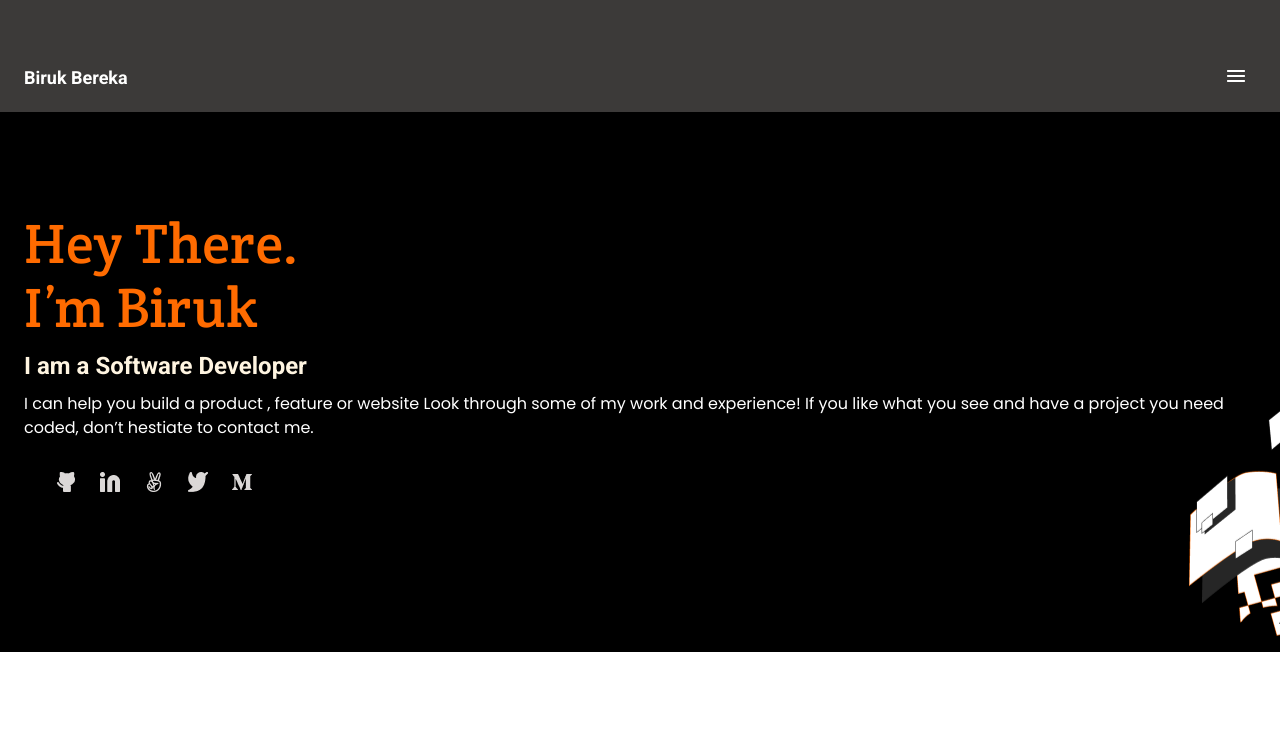
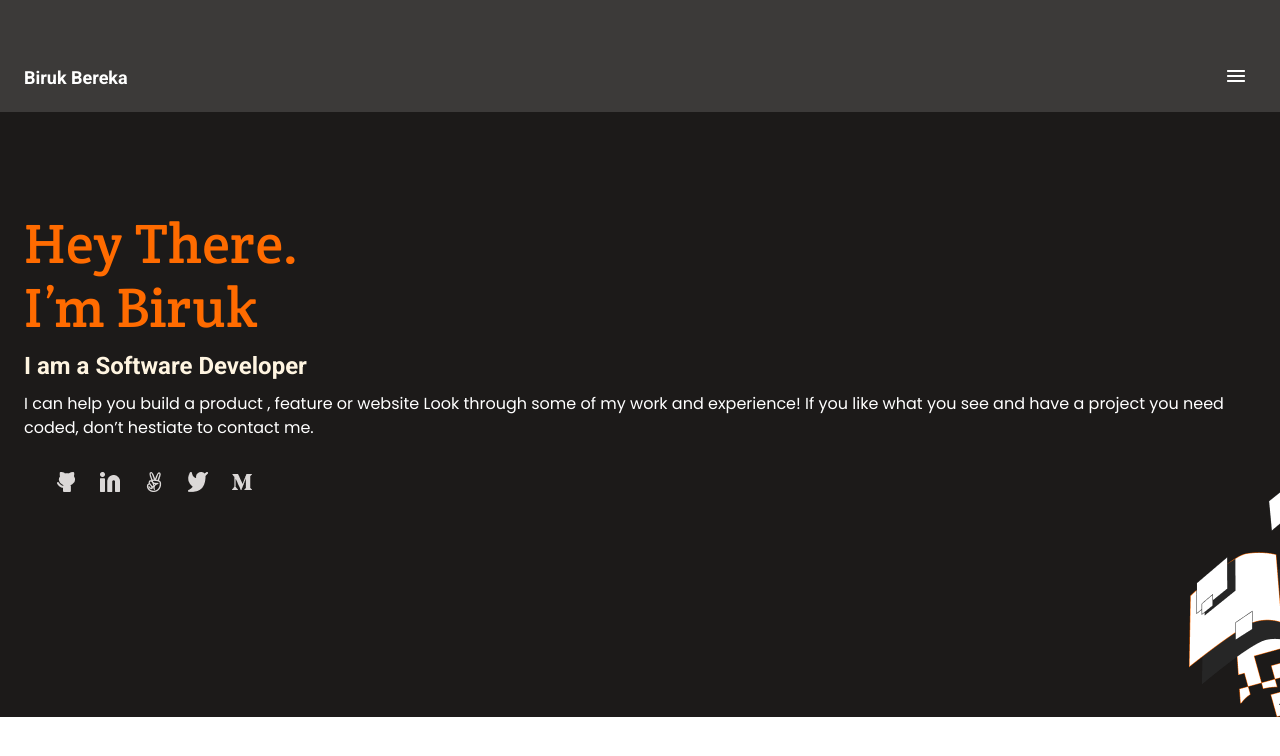
Before and after one commit to biruk-bereka/portfolio-V0, a website: page index.html in a window 1280 px wide. Drawn offline with Linux system fonts and the light colour scheme.

Commit message:
headline width, height and padding edited to match the template design

```diff
--- a/index.css
+++ b/index.css
@@ -18,6 +18,7 @@ li {
   display: flex;
   justify-content: space-between;
   align-items: center;
+  min-width: 350px;
   padding: 56px 24px 12px 24px;
 }
 
@@ -34,9 +35,11 @@ li {
   background-image: url("images/illustration-header-mobile.png");
   background-repeat: no-repeat;
   background-position: 100% 125%;
-  background-color: #000;
+  background-color: #1c1a19;
   width: fit-content;
-  height: 55vh;
+  height: 50vh;
+  min-height: 505px;
+  min-width: 350px;
   display: flex;
   flex-direction: column;
   align-items: flex-start;
@@ -54,7 +57,7 @@ li {
   color: #ff6b00;
 }
 
-.headline h3 {
+.headline h2 {
   font-family: 'Roboto', Arial, Helvetica, sans-serif;
   font-style: normal;
   font-weight: 700;
--- a/index.html
+++ b/index.html
@@ -4,7 +4,7 @@
     <meta charset="UTF-8" />
     <meta http-equiv="X-UA-Compatible" content="IE=edge" />
     <meta name="viewport" content="width=device-width, initial-scale=1.0" />
-    <title>Portfolio</title>
+    <title>Biruk Bereka Full-Stack Developer</title>
     <link rel="stylesheet" href="index.css" />
   </head>
   <body>
@@ -14,26 +14,34 @@
         <div><img src="images/Enabled.png" /></div>
       </nav>
     </header>
-    <main>
     <section class="headline">
       <h1>
         Hey There. <br />
         I’m Biruk
       </h1>
-        <h3>I am a Software Developer</h3>
+      <h2>I am a Software Developer</h2>
       <p>
-          I can help you build a product , feature or website Look through some
-          of my work and experience! If you like what you see and have a project
-          you need coded, don’t hestiate to contact me.
+        I can help you build a product , feature or website Look through some of
+        my work and experience! If you like what you see and have a project you
+        need coded, don’t hestiate to contact me.
       </p>
       <ul>
-            <li><a href="#github"><img src="images/Icon-GitHub.png" alt=""></a></li>
-            <li><a href="#linkdin"><img src="images/Icon-Linkedin.png" alt=""></a></li>
-            <li><a href="#angelist"><img src="images/Icon-Angelist.png" alt=""></a></li>
-            <li><a href="#twitter"><img src="images/Icon-Twitter.png" alt=""></a></li>
-            <li><a href="#medium"><img src="images/Icon-Medium.png" alt=""></a></li>
+        <li>
+          <a href="#github"><img src="images/Icon-GitHub.png" alt="" /></a>
+        </li>
+        <li>
+          <a href="#linkdin"><img src="images/Icon-Linkedin.png" alt="" /></a>
+        </li>
+        <li>
+          <a href="#angelist"><img src="images/Icon-Angelist.png" alt="" /></a>
+        </li>
+        <li>
+          <a href="#twitter"><img src="images/Icon-Twitter.png" alt="" /></a>
+        </li>
+        <li>
+          <a href="#medium"><img src="images/Icon-Medium.png" alt="" /></a>
+        </li>
       </ul>
     </section>
-    </main>
   </body>
 </html>
```
Lines whose indentation alone changed are shown as unchanged.
